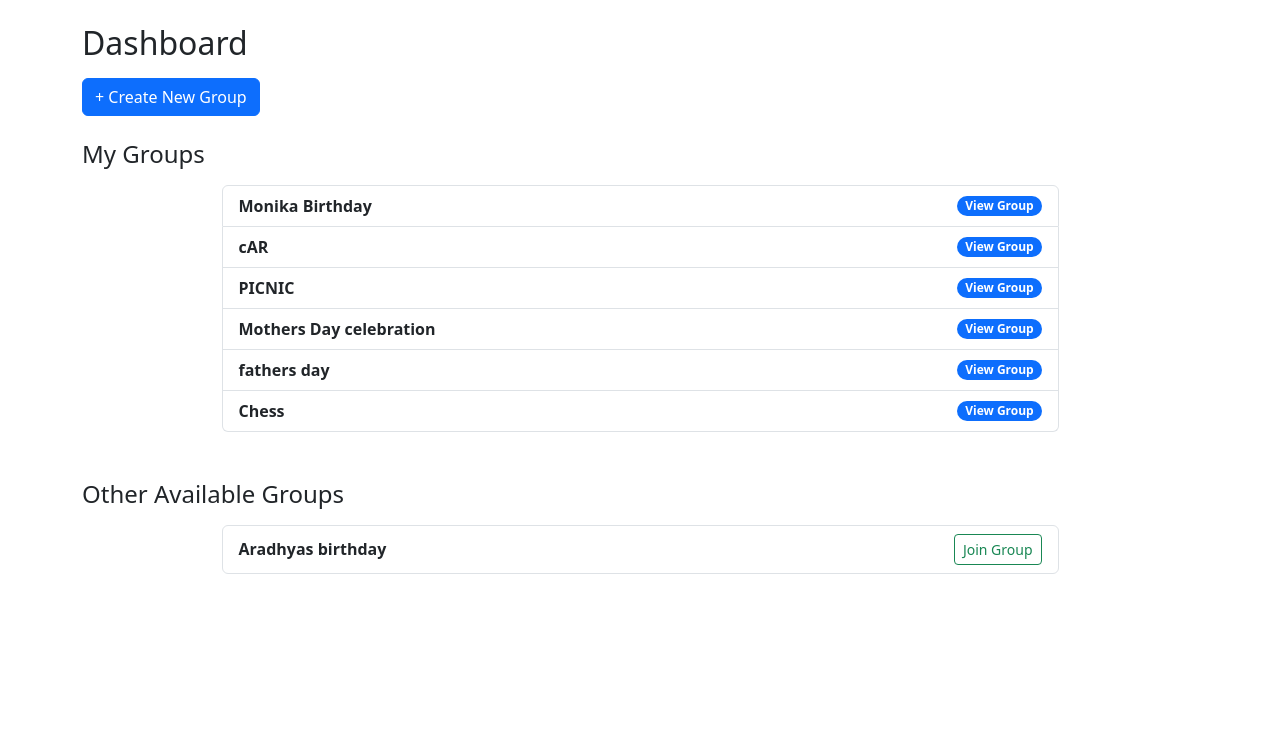
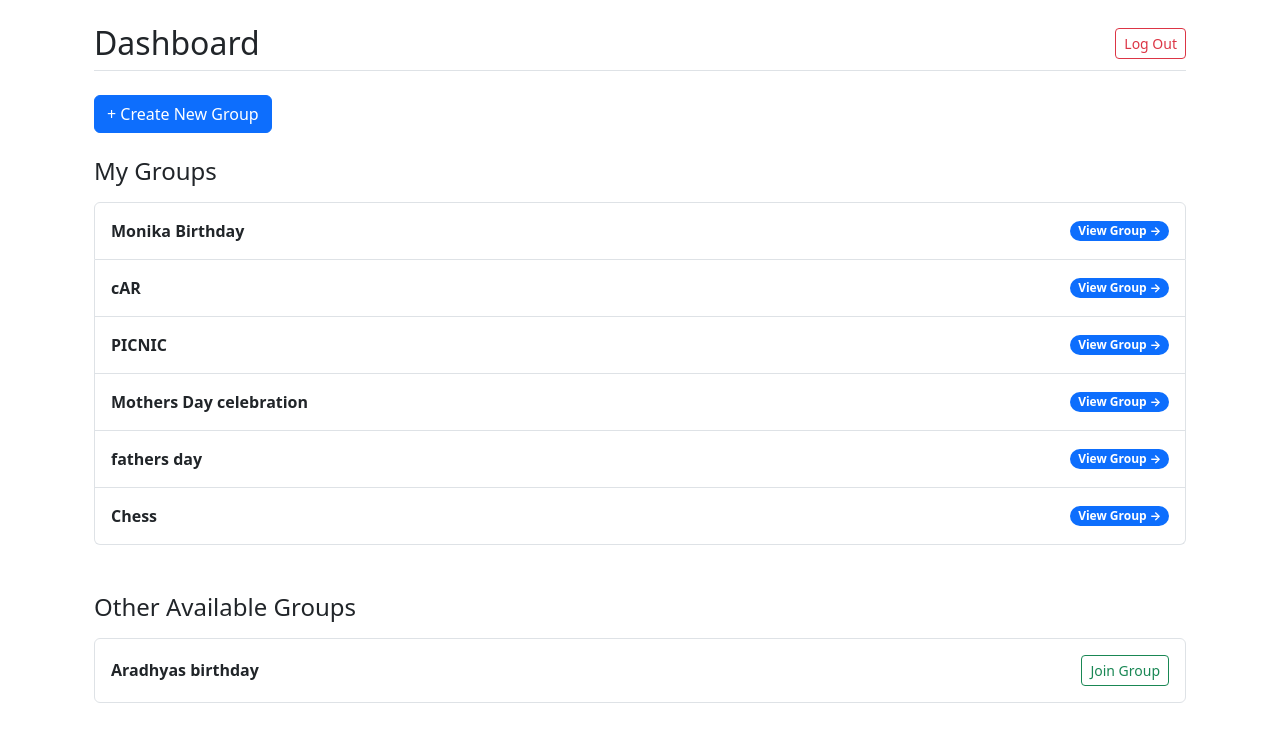
Before and after one commit to happy981986/group-expense-splitter, a Flask app: page / in a window 1280 px wide. Shown: the part 56-800 px from the top of the page. Run offline with Flask 3, Linux system fonts and the light colour scheme; a user stored in the database is signed in; data comes from the database, SQL or seed files in the repository; some libraries are stand-ins or nearby versions.

Commit message:
Refactor dashboard layout and group sections

```diff
--- a/templates/index.html
+++ b/templates/index.html
@@ -3,36 +3,50 @@
 {% block title %}Dashboard{% endblock %}
 
 {% block main %}
-    <div class="mb-4">
-        <h2>Dashboard</h2>
-        <a href="/create_group" class="btn btn-primary mt-2">+ Create New Group</a>
+<div class="container mt-3">
+    <!-- Top Bar with Dashboard Title & Logout -->
+    <div class="d-flex justify-content-between align-items-center mb-4 pb-2 border-bottom">
+        <div>
+            <h2 class="mb-0">Dashboard</h2>
+        </div>
+        <div>
+            <a href="/logout" class="btn btn-outline-danger btn-sm">Log Out</a>
+        </div>
     </div>
 
+    <!-- Create Group Action -->
+    <div class="mb-4">
+        <a href="/create_group" class="btn btn-primary">+ Create New Group</a>
+    </div>
+
+    <div class="row">
         <!-- MY GROUPS -->
-    <div class="mb-5">
-        <h4 class="text-start mb-3">My Groups</h4>
+        <div class="col-12 mb-5">
+            <h4 class="mb-3 text-start">My Groups</h4>
             {% if my_groups %}
-            <div class="list-group w-75 mx-auto">
+                <div class="list-group">
                     {% for group in my_groups %}
-                    <a href="/group/{{ group.id }}" class="list-group-item list-group-item-action d-flex justify-content-between align-items-center">
-                        <strong>{{ group.name }}</strong>
-                        <span class="badge bg-primary rounded-pill">View Group</span>
+                        <a href="/group/{{ group.id }}" class="list-group-item list-group-item-action d-flex justify-content-between align-items-center p-3">
+                            <span class="fw-bold">{{ group.name }}</span>
+                            <span class="badge bg-primary rounded-pill">View Group &rarr;</span>
                         </a>
                     {% endfor %}
                 </div>
             {% else %}
-            <p class="text-muted">You haven't joined any groups yet.</p>
+                <div class="card p-4 text-center bg-light">
+                    <p class="text-muted mb-0">You haven't joined any groups yet.</p>
+                </div>
             {% endif %}
         </div>
 
         <!-- OTHER AVAILABLE GROUPS -->
-    <div class="mt-4">
-        <h4 class="text-start mb-3">Other Available Groups</h4>
+        <div class="col-12 mb-4">
+            <h4 class="mb-3 text-start">Other Available Groups</h4>
             {% if other_groups %}
-            <div class="list-group w-75 mx-auto">
+                <div class="list-group">
                     {% for group in other_groups %}
-                    <div class="list-group-item d-flex justify-content-between align-items-center">
-                        <strong>{{ group.name }}</strong>
+                        <div class="list-group-item d-flex justify-content-between align-items-center p-3">
+                            <span class="fw-bold">{{ group.name }}</span>
                             <form action="/join_group/{{ group.id }}" method="post" class="mb-0">
                                 <button type="submit" class="btn btn-sm btn-outline-success">Join Group</button>
                             </form>
@@ -40,7 +54,11 @@
                     {% endfor %}
                 </div>
             {% else %}
-            <p class="text-muted">No other groups available to join right now.</p>
+                <div class="card p-4 text-center bg-light">
+                    <p class="text-muted mb-0">No other groups available to join right now.</p>
+                </div>
             {% endif %}
         </div>
+    </div>
+</div>
 {% endblock %}
```
Lines whose indentation alone changed are shown as unchanged.
